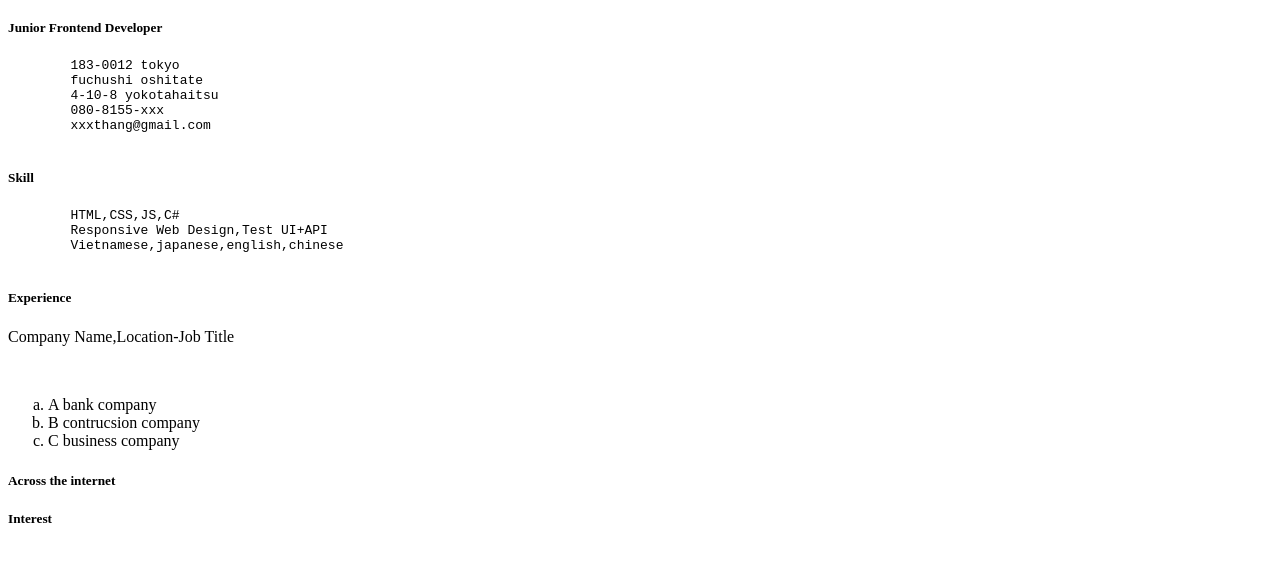
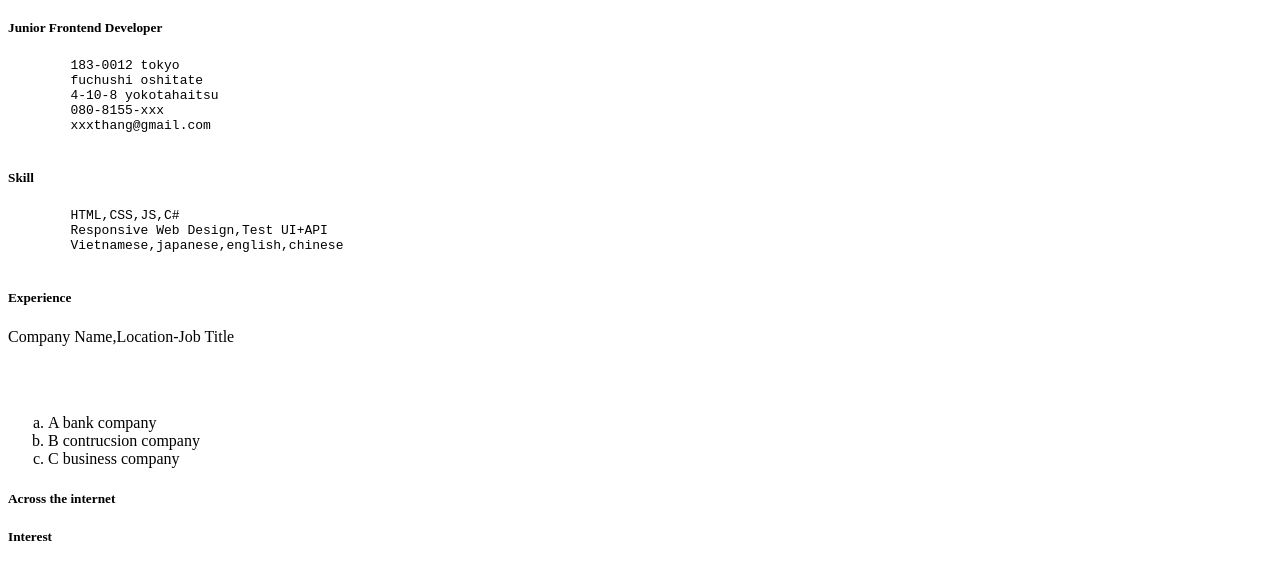
Before and after one commit to thangvaltec/Single-Page-CV, a plain HTML site: page index.html in a window 1280 px wide. Shown: the part 71-650 px from the top of the page. Drawn offline with Linux system fonts and the light colour scheme.

Commit message:
add html

```diff
--- a/index.html
+++ b/index.html
@@ -25,7 +25,7 @@
     </pre>
     <h5>Experience</h5>
     <p>Company Name,Location-Job Title</p><br>
-    <ol type="a">
+    <ol type="a"><br>
         <li>A bank company</li>
         <li>B contrucsion company</li>
         <li>C business company</li>
```
